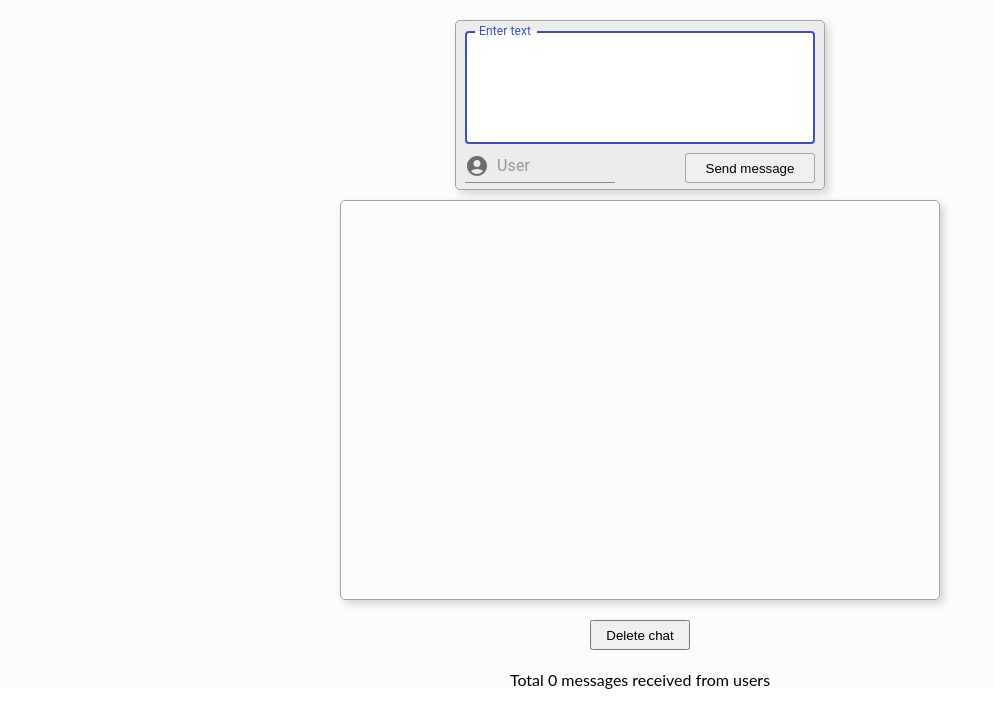
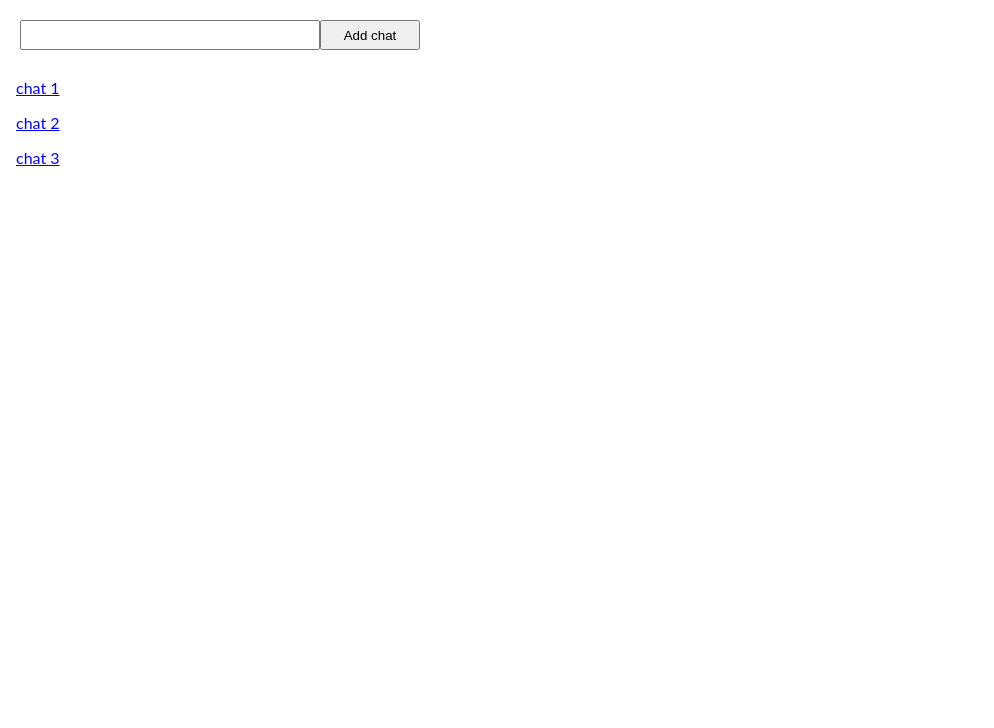
Before and after one commit to tzigor/React, a React (Create React App) app: page / in a window 1280 px wide. Shown: the top 728 px of the page, without its empty margins (0-994 px from the left). Built offline with nearby package versions, Linux system fonts and the light colour scheme.

Commit message:
Lesson 6 started

```diff
--- a/package.json
+++ b/package.json
@@ -11,8 +11,10 @@
     "@mui/material": "^5.10.4",
     "gh-pages": "^4.0.0",
     "loki": "^0.30.3",
+    "nanoid": "^4.0.0",
     "react": "^18.2.0",
     "react-dom": "^18.2.0",
+    "react-router-dom": "^6.4.1",
     "react-scripts": "^5.0.1",
     "web-vitals": "^2.1.4"
   },
--- a/public/index.html
+++ b/public/index.html
@@ -8,6 +8,7 @@
   <meta name="theme-color" content="#000000" />
   <meta name="description" content="Web site created using create-react-app" />
   <title>React App</title>
+  <base href="/">
 </head>
 
 <body>
--- a/src/App.tsx
+++ b/src/App.tsx
@@ -1,52 +1,38 @@
-import { useState, useRef, useEffect, FC } from 'react';
-import './index.css';
-import { Message } from './components/Message/Message';
-import { Form } from './components/Form/Form';
-import { randomMessage } from './Utils';
-import { MessageItems } from './Types';
+import { FC, useState } from 'react';
+import { Routes, Route } from 'react-router-dom';
+import { Main } from './Pages/Main';
+import { Profile } from './Pages/Profile';
+import { ChatPage } from './Pages/ChatPage';
+import { ChatList } from './Types';
+
+const defaultChatList: ChatList = [
+  {
+    id: 1,
+    name: 'chat 1',
+    chat: []
+  },
+  {
+    id: 2,
+    name: 'chat 2',
+    chat: []
+  },
+  {
+    id: 3,
+    name: 'chat 3',
+    chat: []
+  },
+]
 
 export const App: FC = () => {
-  const [count, setCount] = useState(0);
-  const [messageList, setMessageList] = useState<MessageItems>([]);
-  const [lastUser, setLastUser] = useState('');
-
-  const firstUpdate = useRef(true);
-  useEffect(() => {
-    if (firstUpdate.current) {
-      firstUpdate.current = false;
-      return;
-    }
-    const timeout = setTimeout(() => {
-      const updateMessage: MessageItems = [
-        ...messageList,
-        {
-          id: messageList.length + 1,
-          author: 'Robot',
-          text: 'Hi ' + lastUser + '. ' + randomMessage(),
-        },
-      ];
-      setMessageList(updateMessage);
-    }, 1500);
-    return () => clearTimeout(timeout);
-  }, [count]);
-
-  const handleClick = () => {
-    setMessageList([]);
-  };
-
+  const [chatList, setChatList] = useState<ChatList>(defaultChatList);
   return (
-    <div className="App">
-      <Form
-        message={messageList}
-        handleChangeText={setMessageList}
-        setCount={setCount}
-        setLastUser={setLastUser}
-      />
-      <Message messageListProp={messageList} />
-      <button className="delButton" onClick={handleClick}>
-        Delete chat
-      </button>
-      <p>Total {count} messages received from users</p>
-    </div>
+    <Routes>
+      <Route path="/" element={<Main chatList={chatList} handleChatList={setChatList} />} />
+      <Route path="profile" element={<Profile />} />
+      <Route path="chats">
+        <Route path=":chatId" element={<ChatPage chatList={chatList} handleChatList={setChatList} />} />
+      </Route>
+      <Route path="*" element={<div>404 page</div>} />
+    </Routes>
   );
 };
--- /dev/null
+++ b/src/Pages/ChatPage.tsx
@@ -0,0 +1,61 @@
+import { useState, useRef, useEffect, FC } from 'react';
+import '../index.css';
+import { Message } from '../components/Message/Message';
+import { Form } from '../components/Form/Form';
+import { randomMessage } from '../Utils';
+import { MessageItems, MainProps } from '../Types';
+import { useParams, Navigate } from 'react-router-dom';
+
+export const ChatPage: FC<MainProps> = ({ chatList, handleChatList }) => {
+    const [count, setCount] = useState(0);
+    const [messageList, setMessageList] = useState<MessageItems>([]);
+    const [lastUser, setLastUser] = useState('');
+
+    const firstUpdate = useRef(true);
+    useEffect(() => {
+        if (firstUpdate.current) {
+            firstUpdate.current = false;
+            return;
+        }
+        const timeout = setTimeout(() => {
+            const updateMessage: MessageItems = [
+                ...messageList,
+                {
+                    id: messageList.length + 1,
+                    author: 'Robot',
+                    text: 'Hi ' + lastUser + '. ' + randomMessage(),
+                },
+            ];
+            setMessageList(updateMessage);
+            chatList[Number(chatId) - 1].chat = updateMessage;
+        }, 1500);
+        return () => clearTimeout(timeout);
+    }, [count]);
+
+    const handleClick = () => {
+        setMessageList([]);
+        chatList[Number(chatId) - 1].chat = [];
+    };
+    const { chatId } = useParams();
+
+    if (!chatId || isNaN(Number(chatId)) || Number(chatId) > chatList.length) {
+        return <Navigate to="/" replace />;
+    }
+
+    return (
+        <div className="App">
+            <p>{chatList[Number(chatId) - 1].name}</p>
+            <Form
+                message={messageList}
+                handleChangeText={setMessageList}
+                setCount={setCount}
+                setLastUser={setLastUser}
+            />
+            <Message messageListProp={chatList[Number(chatId) - 1].chat} />
+            <button className="delButton" onClick={handleClick}>
+                Delete chat
+            </button>
+            <p>Total {count} messages received from users</p>
+        </div>
+    )
+};
--- /dev/null
+++ b/src/Pages/Main.tsx
@@ -0,0 +1,45 @@
+import React, { FC, useState } from 'react';
+import { ChatList, MainProps } from '../Types';
+import { NavLink } from 'react-router-dom';
+import { ListItem } from '@mui/material';
+import './pages.css';
+
+export const Main: FC<MainProps> = ({ chatList, handleChatList }) => {
+
+    const [chatName, setChatName] = useState('');
+    const handleSubmit = (ev: React.FormEvent<HTMLFormElement>) => {
+        ev.preventDefault();
+    };
+    const handleClick = () => {
+        if (chatName) {
+            const updateChats: ChatList = [
+                ...chatList,
+                { id: chatList.length + 1, name: chatName, chat: [] },
+            ];
+            handleChatList(updateChats);
+        }
+    };
+    return (
+        <>
+            <form onSubmit={handleSubmit}>
+                <input className="input" onChange={(ev) => setChatName(ev.target.value)} />
+                <button className="button" onClick={handleClick}>Add chat</button>
+            </form>
+
+            {chatList.map((item, indx) => {
+                return (
+                    <ListItem key={indx}>
+                        <NavLink
+                            to={`/chats/${indx + 1}`}
+                            style={({ isActive }) => ({
+                                color: isActive ? 'green' : 'blue',
+                            })}
+                        >
+                            <p>{item.name}</p>
+                        </NavLink>
+                    </ListItem >
+                );
+            })}
+        </>
+    )
+}
--- /dev/null
+++ b/src/Pages/Profile.tsx
@@ -0,0 +1,3 @@
+import React, { FC } from 'react';
+
+export const Profile: FC = () => <div>profile page</div>;
--- /dev/null
+++ b/src/Pages/pages.css
@@ -0,0 +1,14 @@
+.button {
+    width: 100px;
+    height: 30px;
+    margin-top: 20px;
+    margin-bottom: 20px;
+}
+
+.input {
+    width: 300px;
+    height: 30px;
+    margin-top: 20px;
+    margin-bottom: 20px;
+    margin-left: 20px;
+}
--- a/src/index.tsx
+++ b/src/index.tsx
@@ -1,7 +1,10 @@
 import ReactDOM from 'react-dom/client';
 import './index.css';
 import { App } from './App';
+import { BrowserRouter } from 'react-router-dom';
 
 const element = document.getElementById('root') as HTMLElement;
 const root = ReactDOM.createRoot(element);
-root.render(<App />);
+root.render(
+    <BrowserRouter><App /></BrowserRouter>
+);
--- a/webpack.config.js
+++ b/webpack.config.js
@@ -29,7 +29,13 @@ module.exports = {
 
     mode: 'development',
     devServer: {
-        static: './build',
+        client: {
+            logging: 'info',
+        },
+        compress: true,
+        // for react router
+        historyApiFallback: true,
+        port: 8000,
     },
 
     module: {
```
Also changed, not shown: src/Types.tsx (+13 -0 lines), 1 other file (tests, documents, lock files or other folders).
